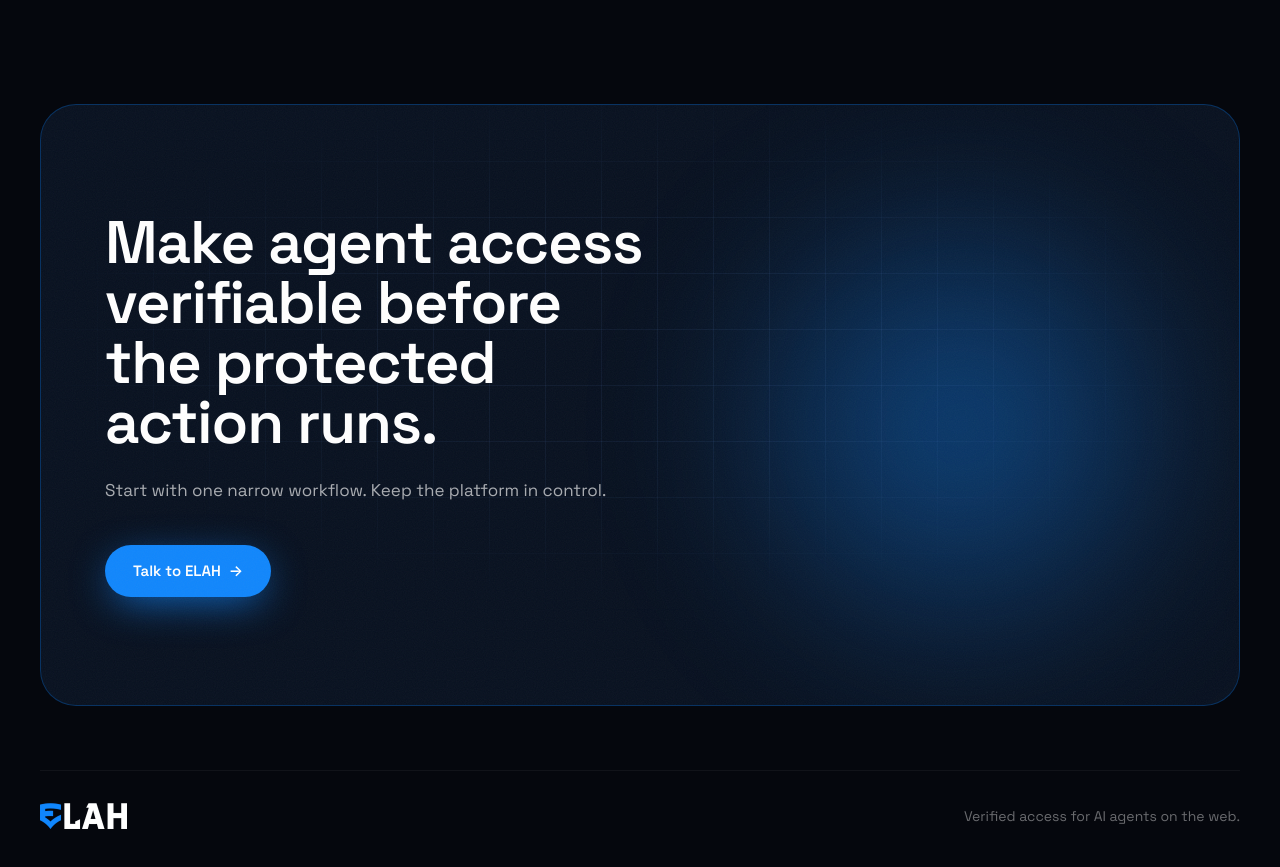
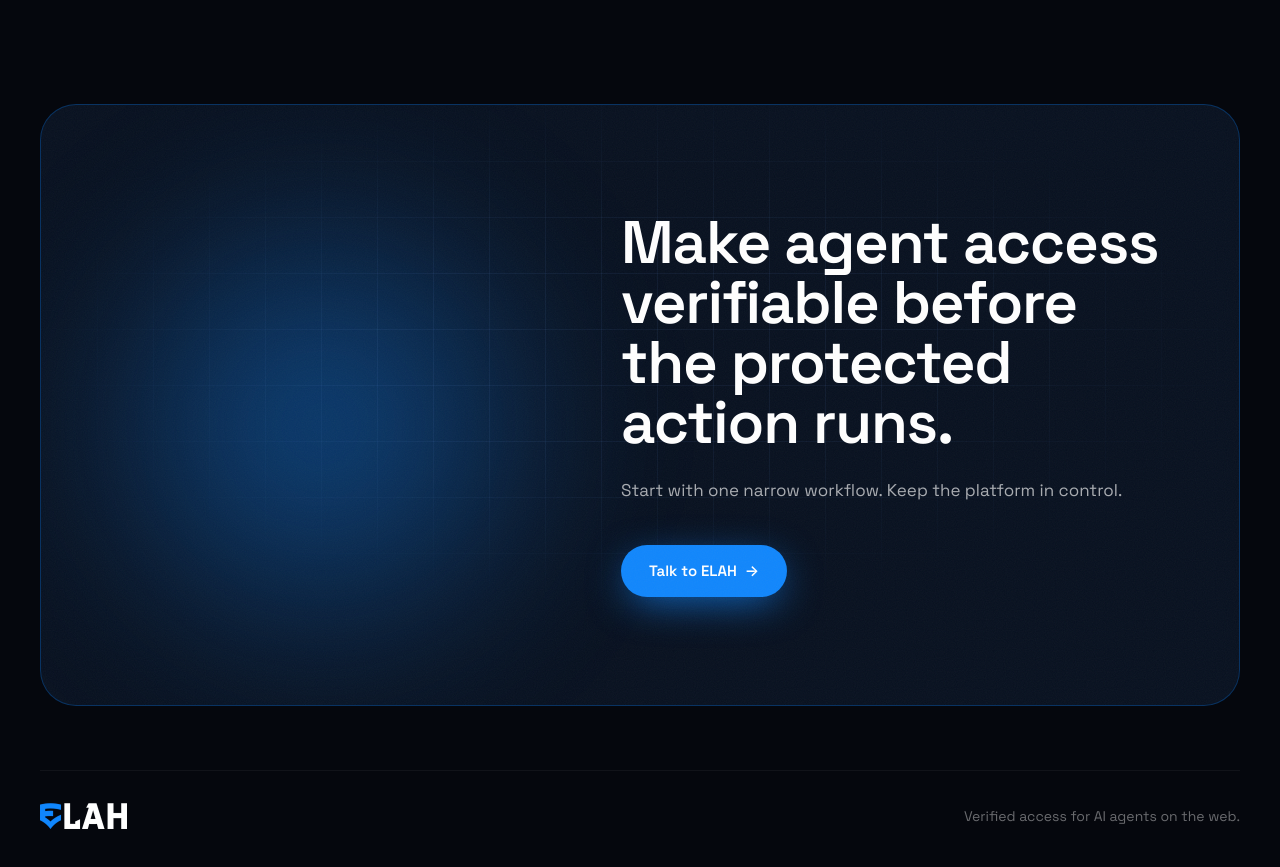
Before and after one commit to benda17/ELAH-Webpage, a Next.js app: page / in a window 1280 px wide. Shown: the part 5800-6667 px from the top of the page. Built offline with nearby package versions, Linux system fonts and the light colour scheme.

Commit message:
Place Dave on the left of the closing section and the call to action on the right.

```diff
--- a/components/CTA.tsx
+++ b/components/CTA.tsx
@@ -9,12 +9,12 @@ export default function CTA() {
         <Reveal className="noise relative overflow-hidden rounded-[36px] border border-[#1086FC]/30 bg-[#07101f]">
           <div
             aria-hidden
-            className="pointer-events-none absolute -right-10 top-0 h-[640px] w-[640px] rounded-full blur-3xl"
+            className="pointer-events-none absolute -left-10 top-0 h-[640px] w-[640px] rounded-full blur-3xl"
             style={{ background: "radial-gradient(circle, rgba(16,134,252,0.45), transparent 62%)" }}
           />
           <div aria-hidden className="grid-fade pointer-events-none absolute inset-0" />
-          <div className="relative grid items-center lg:grid-cols-[minmax(0,1fr)_auto]">
-            <div className="px-7 py-14 sm:px-14 sm:py-16 lg:py-20 lg:pl-16 lg:pr-6">
+          <div className="relative grid items-center lg:grid-cols-[auto_minmax(0,1fr)]">
+            <div className="order-1 px-7 py-14 sm:px-14 sm:py-16 lg:order-2 lg:py-20 lg:pl-8 lg:pr-16">
               <h2 className="max-w-2xl text-balance text-4xl font-semibold leading-[1.05] tracking-[-0.02em] text-white sm:text-6xl">
                 Make agent access verifiable before the protected action runs.
               </h2>
@@ -29,7 +29,7 @@ export default function CTA() {
                 <span aria-hidden className="transition group-hover:translate-x-0.5">→</span>
               </a>
             </div>
-            <DaveSpot className="mx-auto mb-8 mt-2 w-[340px] sm:w-[440px] lg:mx-0 lg:mb-10 lg:mr-12 lg:mt-8 lg:w-[500px]" />
+            <DaveSpot className="order-2 mx-auto mb-8 mt-2 w-[340px] sm:w-[440px] lg:order-1 lg:mx-0 lg:mb-10 lg:ml-10 lg:mr-2 lg:mt-8 lg:w-[500px]" />
           </div>
         </Reveal>
       </div>
```
